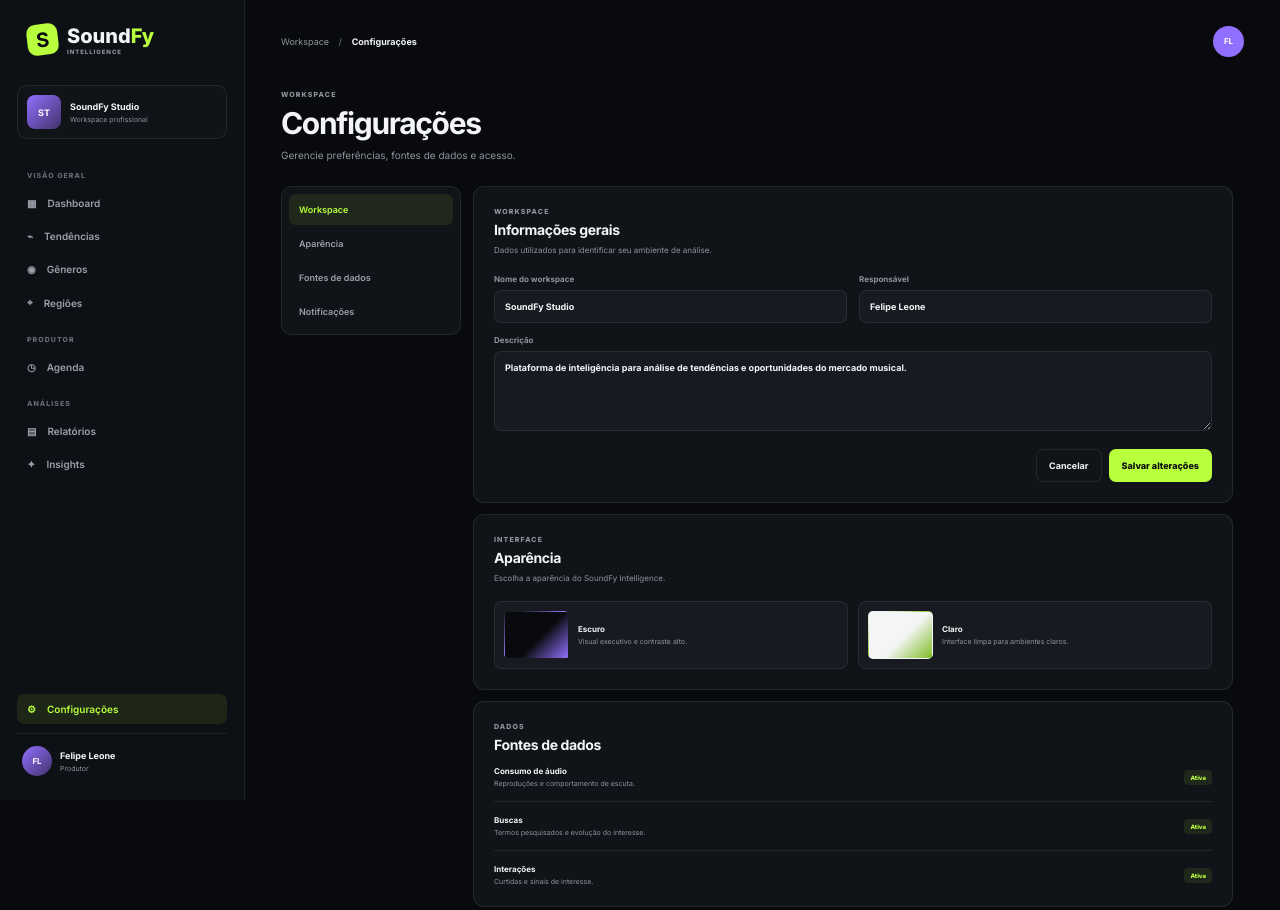
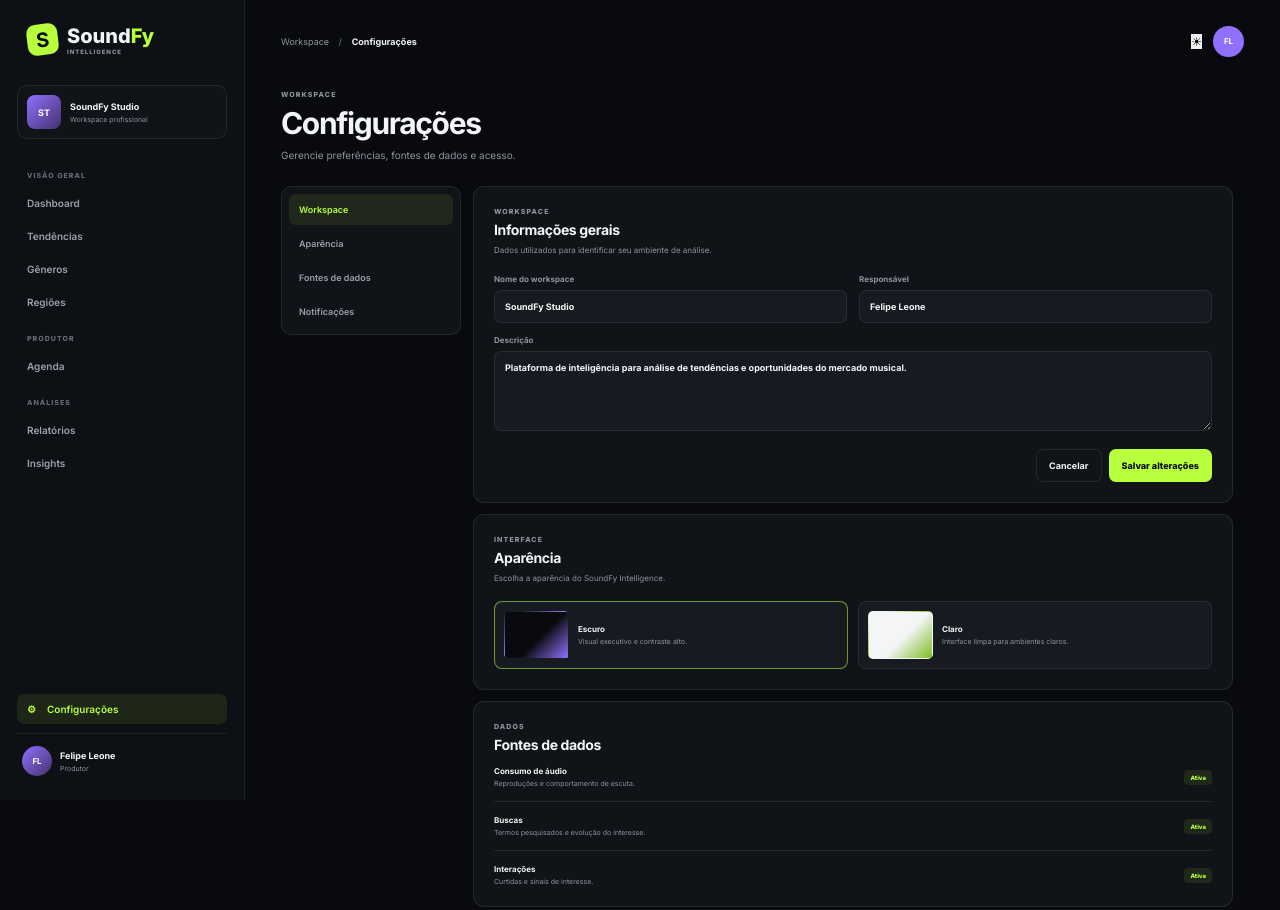
Before and after one commit to Soundfy-Sptech/SoundFy, a plain HTML site: page View/Pages/configuracoes.html in a window 1280 px wide. Shown: the top 910 px of the page. Drawn offline with Linux system fonts and the light colour scheme; files that its build step writes are made by us from their sources.

Commit message:
Arrumei o light mode e dark mode e alterei a formatação das páginas de html

```diff
--- a/View/Pages/configuracoes.html
+++ b/View/Pages/configuracoes.html
@@ -4,7 +4,7 @@
     <meta charset="UTF-8">
     <meta name="viewport" content="width=device-width, initial-scale=1.0">
     <title>SoundFy Intelligence — Configurações</title>
-    <link rel="stylesheet" href="style.css">
+    <link rel="stylesheet" href="../Style/style.css">
 </head>
 
 <body>
@@ -24,17 +24,17 @@
 
         <nav>
             <label>VISÃO GERAL</label>
-            <a href="index.html">▦ <span>Dashboard</span></a>
-            <a href="index.html#tendencias">⌁ <span>Tendências</span></a>
-            <a href="index.html#generos">◉ <span>Gêneros</span></a>
-            <a href="index.html#regioes">⌖ <span>Regiões</span></a>
+            <a href="index.html"><span>Dashboard</span></a>
+            <a href="index.html#tendencias"><span>Tendências</span></a>
+            <a href="index.html#generos"><span>Gêneros</span></a>
+            <a href="index.html#regioes"> <span>Regiões</span></a>
 
             <label>PRODUTOR</label>
-            <a href="agenda.html">◷ <span>Agenda</span></a>
+            <a href="agenda.html"><span>Agenda</span></a>
 
             <label>ANÁLISES</label>
-            <a href="index.html#relatorios">▤ <span>Relatórios</span></a>
-            <a href="index.html#insights">✦ <span>Insights</span></a>
+            <a href="index.html#relatorios"><span>Relatórios</span></a>
+            <a href="index.html#insights"><span>Insights</span></a>
         </nav>
 
         <div class="side-bottom">
@@ -63,6 +63,8 @@
             </div>
 
             <div class="actions">
+                <!-- Botão de alternância rápida adicionado aqui para o JS funcionar 100% -->
+                <button id="theme" class="theme-toggle-btn">☀</button>
                 <b class="top-avatar">FL</b>
             </div>
         </header>
@@ -207,6 +209,7 @@
         </section>
     </main>
 
-    <script src="script.js"></script>
+
+    <script src="../JS/script.js"></script>
 </body>
 </html>
```
Also changed, not shown: View/Pages/agenda.html (+9 -8 lines), View/Pages/home.html (+1 -0 lines), View/Pages/index.html (+2 -1 lines).
